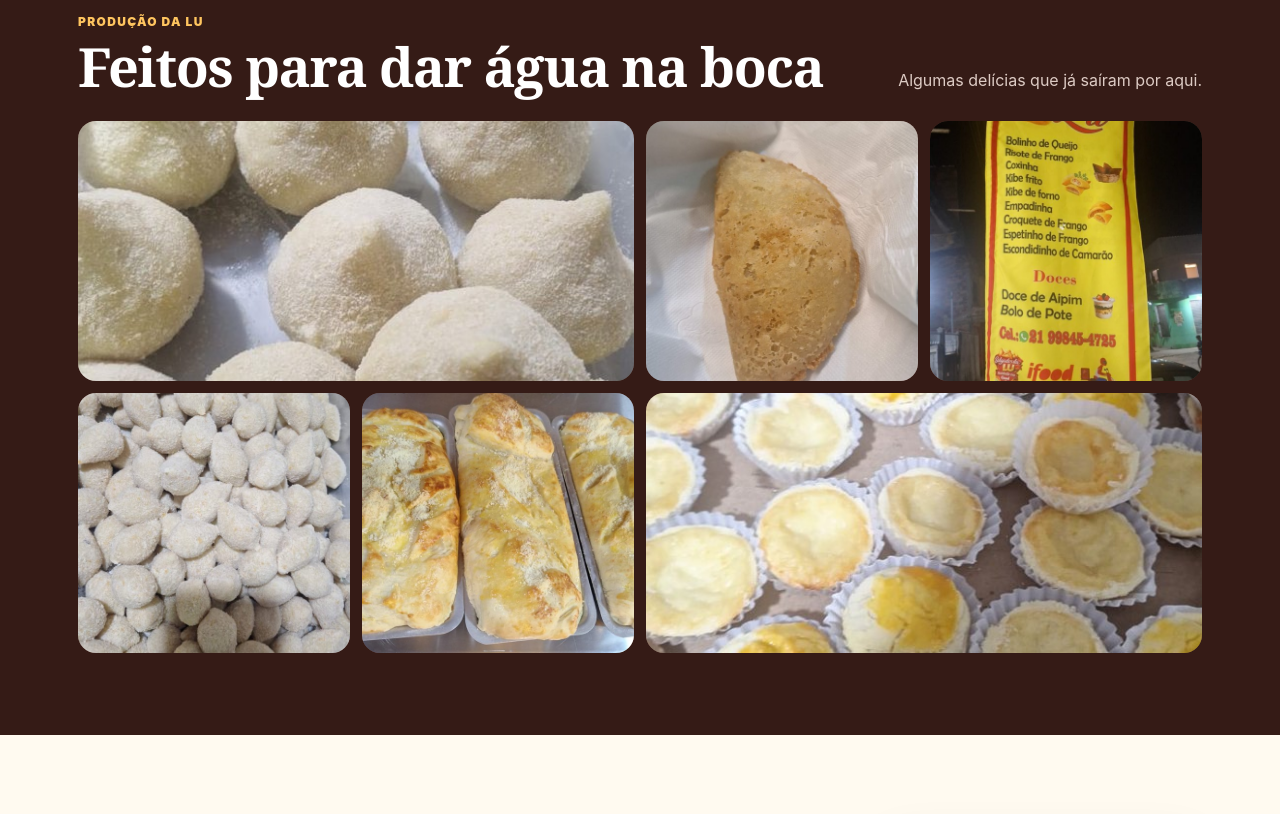
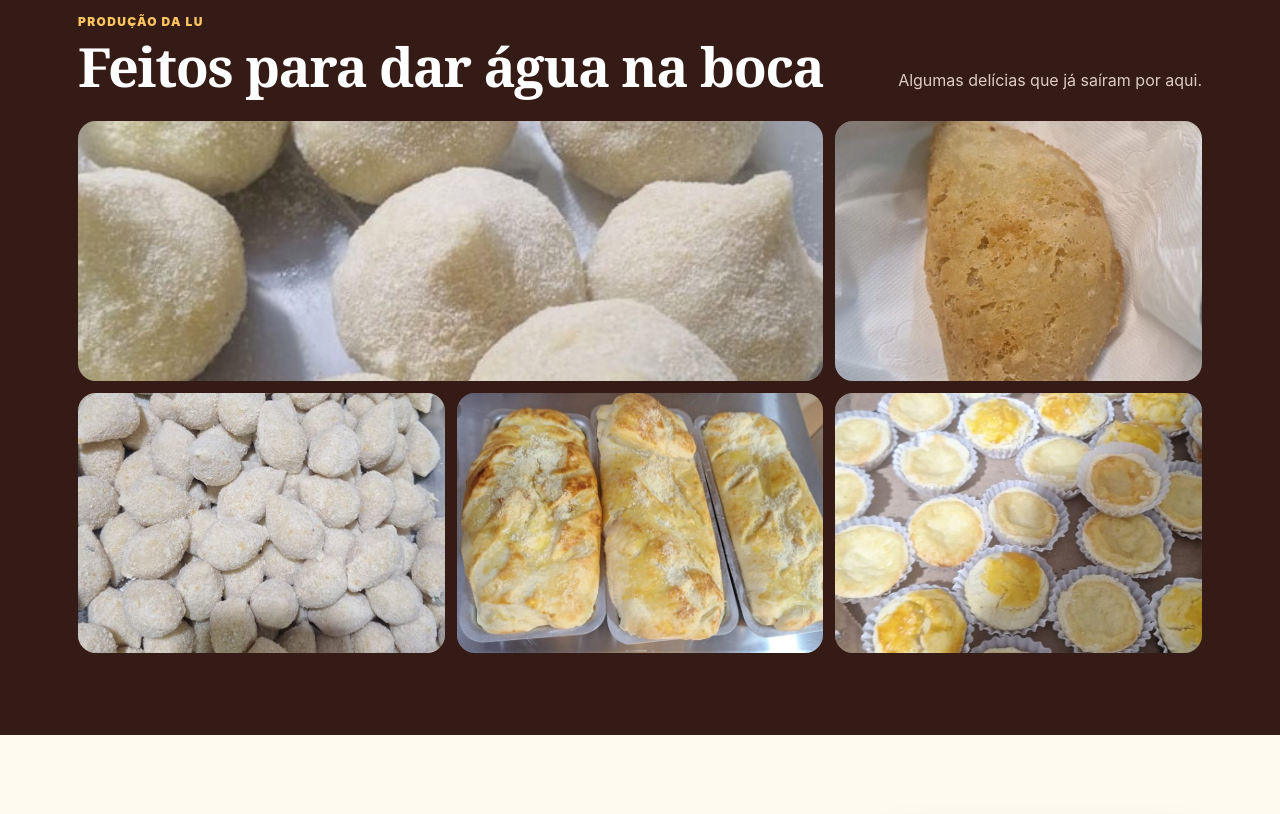
Before and after one commit to jbarrosbaruoffshore-stack/salgados-da-lu, a plain HTML site: page index.html in a window 1280 px wide. Shown: the part 2940-3754 px from the top of the page. Drawn offline with Linux system fonts and the light colour scheme.

Commit message:
remove foto da galeria
Remove o banner amarelo da galeria e reorganiza as cinco imagens restantes.

```diff
--- a/script.js
+++ b/script.js
@@ -20,7 +20,6 @@ const products = [
 const galleryPhotos = [
   { src: 'assets/fotos/foto-02.jpg', alt: 'Salgados preparados pela Lu' },
   { src: 'assets/fotos/foto-05.jpg', alt: 'Coxinhas da Salgados da Lu' },
-  { src: 'assets/fotos/foto-08.jpg', alt: 'Encomenda de salgados pronta' },
   { src: 'assets/fotos/foto-13.jpg', alt: 'Salgados variados da Lu' },
   { src: 'assets/fotos/foto-16.jpg', alt: 'Kibe de forno preparado pela Lu' },
   { src: 'assets/fotos/foto-19.jpg', alt: 'Produção da Salgados da Lu' }
--- a/style.css
+++ b/style.css
@@ -541,7 +541,7 @@ a:focus-visible {
 
 .gallery {
   display: grid;
-  grid-template-columns: repeat(4, 1fr);
+  grid-template-columns: repeat(3, 1fr);
   gap: 12px;
 }
 
@@ -552,8 +552,7 @@ a:focus-visible {
   background: #624238;
 }
 
-.gallery figure:nth-child(1),
-.gallery figure:nth-child(6) {
+.gallery figure:nth-child(1) {
   grid-column: span 2;
 }
 
@@ -750,8 +749,7 @@ footer p {
     grid-template-columns: repeat(2, 1fr);
   }
 
-  .gallery figure:nth-child(1),
-  .gallery figure:nth-child(6) {
+  .gallery figure:nth-child(1) {
     grid-column: auto;
   }
 }
```
